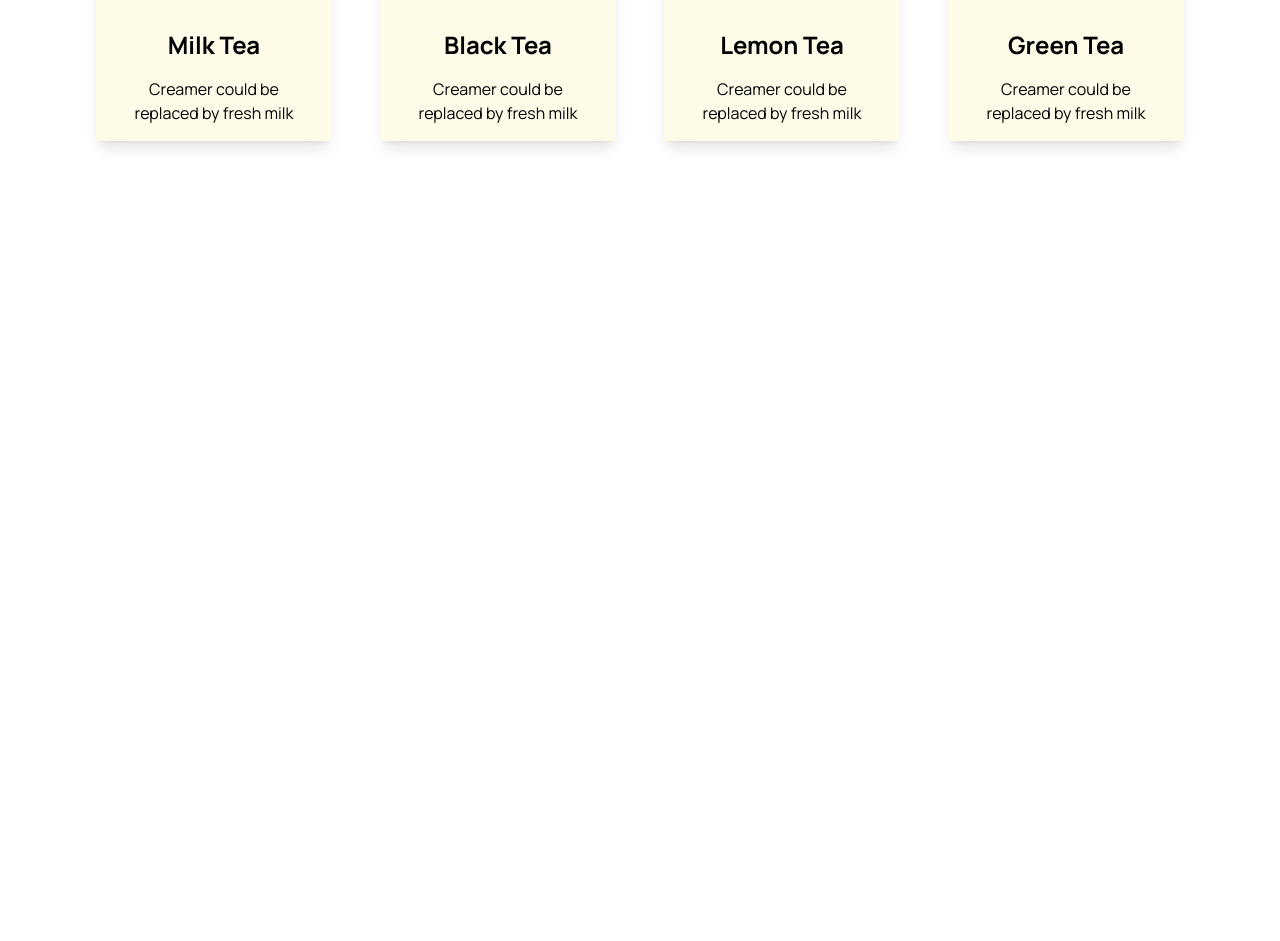
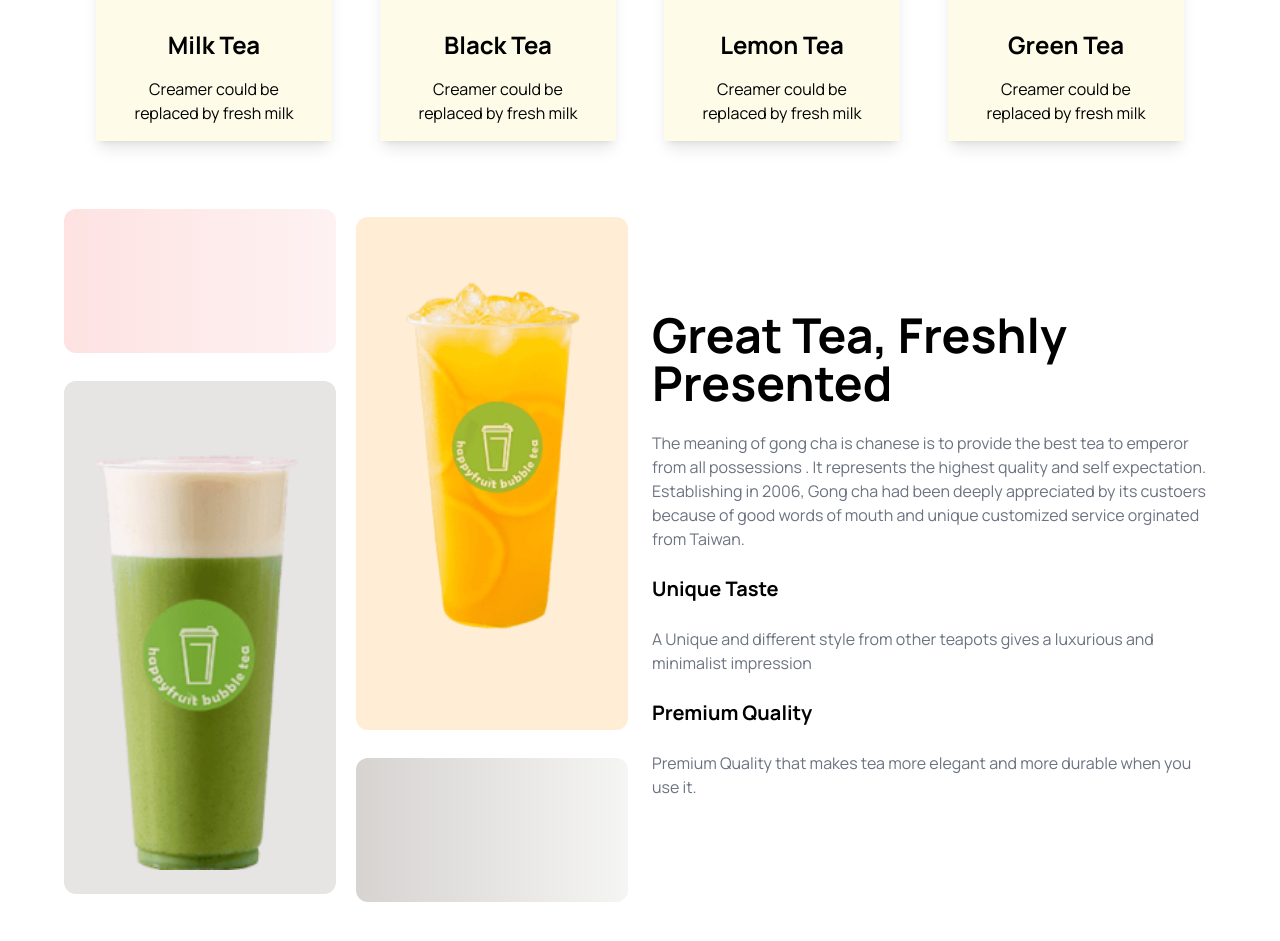
Before and after one commit to subroto123-web/subroto-tea-house-tailwind, a plain HTML site: page index.html in a window 1280 px wide. Shown: the part 1066-2007 px from the top of the page. Before the commit the page ends 1339 px from the top, so only its background shows below. Drawn offline with nearby package versions, Linux system fonts and the light colour scheme.

Commit message:
Great tea section done and added some changes.

```diff
--- a/index.html
+++ b/index.html
@@ -69,16 +69,17 @@
                 </div>
             </div>
         </header>
-        <section class="my-9">
+        <section class="my-9 mx-auto">
             <!-- Feature section -->
-            <div class="text-center mt-10 mx-auto">
+            <div class="text-center mt-10 ">
                 <h2 class="text-4xl font-bold mb-5">Our Featured Products</h2>
                 <p class="text-gray-600 mb-12">There are many variations of passages of Lorem Ipsum available, but the
-                    majority have suffered alteration in some form,<br> by injected humour, or randomised words which don't
+                    majority have suffered alteration in some form,<br> by injected humour, or randomised words which
+                    don't
                     look even slightly believable. </p>
             </div>
             <div class="grid grid-cols-1
-              lg:grid-cols-4 md:grid-cols-2 w-full mx-auto p-8 gap-12 text-center">
+              lg:grid-cols-4 md:grid-cols-2 w-full p-8 gap-12 text-center">
                 <!-- grid 1 -->
                 <div class="bg-yellow-50 flex flex-col shadow-lg text-center justify-center px-4">
                     <img class="w-36 justify-center h-56 mx-auto" src="./images/tea-1.png" alt="">
@@ -113,6 +114,31 @@
                 </div>
             </div>
         </section>
+        <!-- Great tea section -->
+        <section class="grid grid-cols-1 lg:grid-cols-2 md:grid-cols-2 gap-6">
+            <!-- image section -->
+            <div class="grid grid-cols-1 md:grid-cols-2 lg:grid-cols-2 gap-5">
+                <div class="h-36 bg-gradient-to-r from-red-100 to-red-50 rounded-xl"></div>
+                <div class="bg-orange-100  my-2 rounded-xl row-span-2 w-full mx-auto  p-5"><img class="w-full mx-auto mt-11" src="./images/fresh-1.png" alt=""></div>
+                <div class="bg-stone-200 mx-auto my-2 rounded-xl row-span-2 w-full p-6"><img class="w-full mx-auto  mt-11" src="./images/fresh-2.png" alt=""></div>
+                <div class="h-36 bg-gradient-to-r from-stone-300 to-stone-100 rounded-xl"></div>
+            </div>
+
+            <!-- text -->
+            <div class="my-auto">
+                <h1 class="text-5xl font-bold">Great Tea, Freshly Presented</h1><br>
+                <p class="text-gray-500">The meaning of gong cha is chanese is to provide the best tea to emperor from
+                    all possessions . It represents the highest quality and self expectation. Establishing in 2006, Gong
+                    cha had been deeply appreciated by its custoers because of good words of mouth and unique customized
+                    service orginated from Taiwan.</p><br>
+                <h4 class="text-xl font-bold">Unique Taste</h4><br>
+                <p class="text-gray-500">A Unique and different style from other teapots gives a luxurious and
+                    minimalist impression</p><br>
+                <h4 class="text-xl font-bold">Premium Quality</h4><br>
+                <p class="text-gray-500">Premium Quality that makes tea more elegant and more durable when you use it.
+                </p>
+            </div>
+        </section>
 
     </main>
 </body>
```
